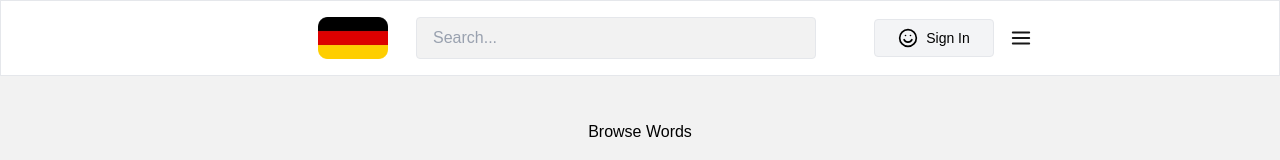
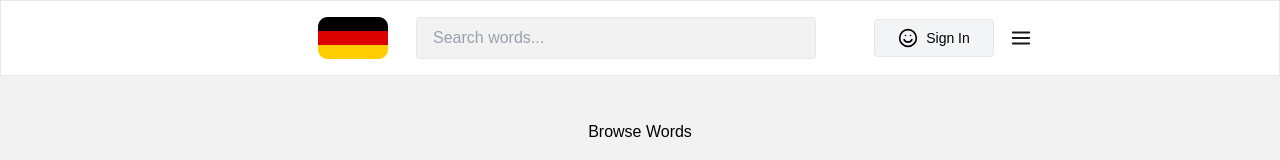
Before and after one commit to concordgrape/common-german-words, a Next.js app: page / in a window 1280 px wide. Shown: the top 160 px of the page. Built offline with nearby package versions, Linux system fonts and the light colour scheme; no server answers.

Commit message:
Update SearchBar.tsx

```diff
--- a/app/components/Navbar/SearchBar.tsx
+++ b/app/components/Navbar/SearchBar.tsx
@@ -1,15 +1,13 @@
 'use client';
 
 import { useState } from 'react';
-import { useRouter } from 'next/navigation';
 
 export default function SearchBar() {
   const [search, setSearch] = useState('');
-  const router = useRouter();
 
   const handleKeyDown = (e: React.KeyboardEvent<HTMLInputElement>) => {
     if (e.key === 'Enter' && search.trim()) {
-      router.push(`/browse?search=${encodeURIComponent(search.trim())}`);
+      window.location.href = `/browse?search=${encodeURIComponent(search.trim())}`;
     }
   };
 
@@ -17,7 +15,7 @@ export default function SearchBar() {
     <div className="relative flex left-5 sm:w-[300px] md:w-[400px] lg:w-[400px] max-w-[500px]">
       <input
         type="text"
-        placeholder="Search..."
+        placeholder="Search words..."
         value={search}
         onChange={(e) => setSearch(e.target.value)}
         onKeyDown={handleKeyDown}
```
